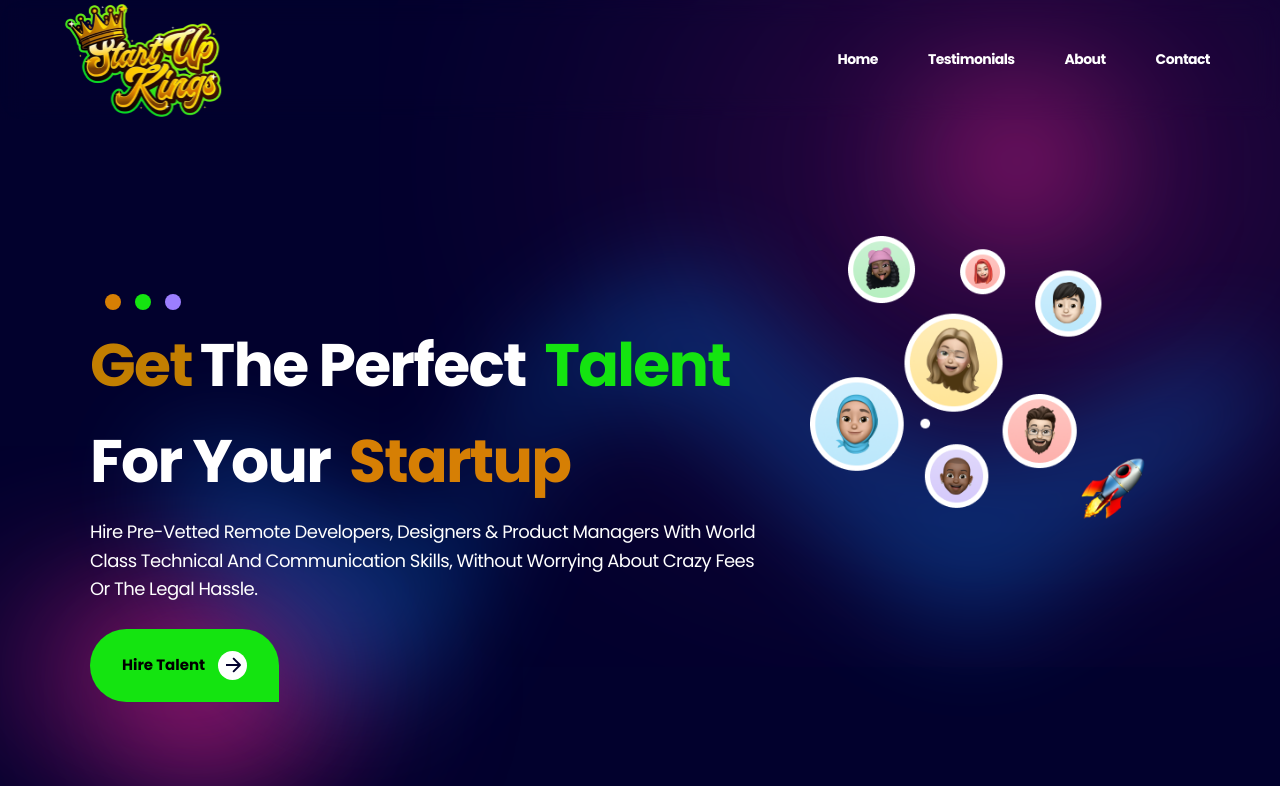
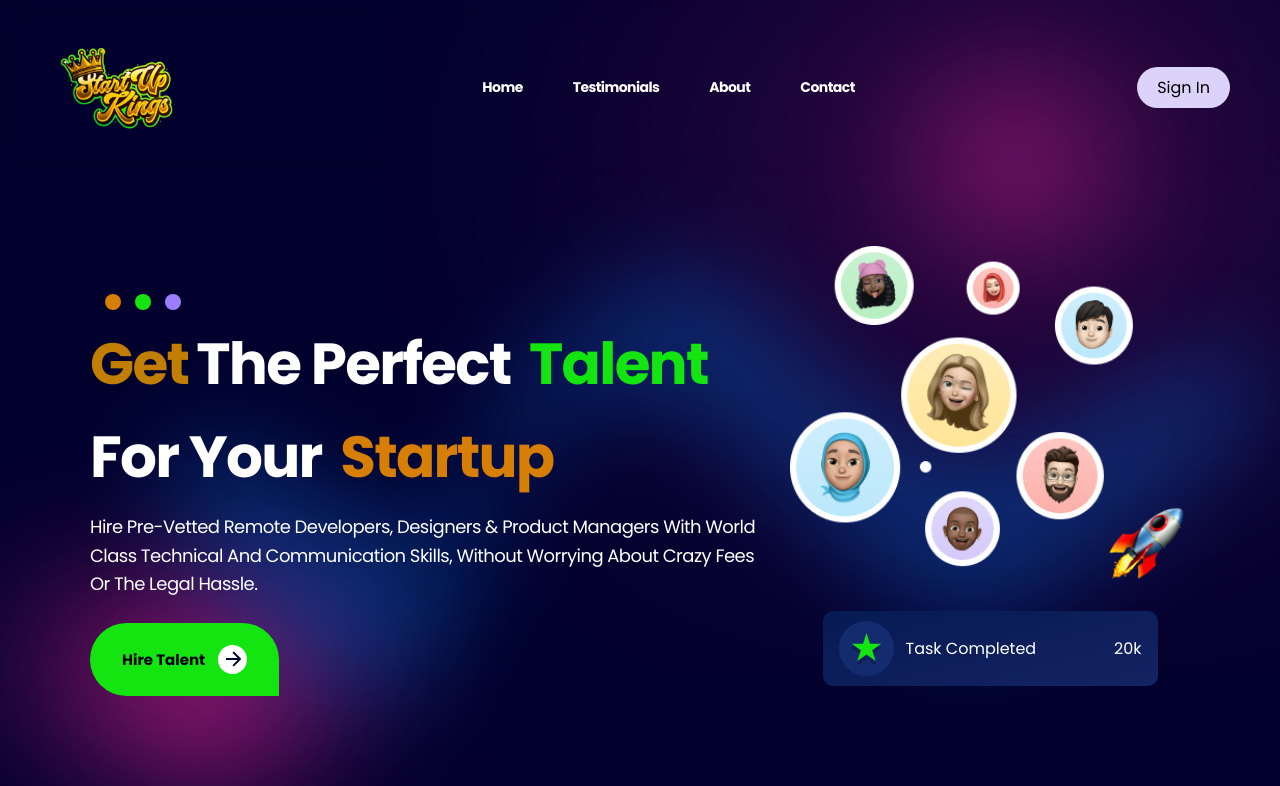
Before and after one commit to YakivBioko/startupkings-frontend, a Next.js app: page / in a window 1280 px wide. Shown: the top 786 px of the page. Built offline with nearby package versions, Linux system fonts and the light colour scheme.

Commit message:
Update header responsive

```diff
--- a/src/components/Footer/Footer.tsx
+++ b/src/components/Footer/Footer.tsx
@@ -12,7 +12,7 @@ import {
 export default function Footer() {
   return (
     <footer className="flex flex-col items-center bg-[#051245] px-10 py-4">
-      <div className="flex w-full flex-row items-center justify-around border-b border-b-[#152b70] pb-2">
+      <div className="flex w-full flex-col items-center justify-around gap-12 border-b border-b-[#152b70] pb-2 md:flex-row">
         <Image
           src="/assets/images/logo.png"
           alt="logo"
--- a/src/components/Header/Header.tsx
+++ b/src/components/Header/Header.tsx
@@ -1,13 +1,15 @@
 "use client";
 
-import { HTMLAttributes } from "react";
+import * as React from "react";
 
 import Image from "next/image";
 import Link from "next/link";
 
 import { clsxm } from "@/helpers";
 import { useScrollCounter } from "@/hooks";
-import { HTMLMotionProps, motion } from "@/libs/framer-motion";
+import { motion } from "@/libs/framer-motion";
+
+import { CloseIcon, HamburgerIcon } from "../Icons";
 
 export interface HeaderProps {
   title?: string;
@@ -17,24 +19,26 @@ export interface HeaderProps {
 
 const headerVariants = {
   open: {
-    height: 120,
+    height: 175,
     transition: { ease: "easeInOut", duration: 0.3 },
   },
   collapsed: {
-    height: 60,
+    height: 145,
     transition: { ease: "easeInOut", duration: 0.3, delayChildren: 0.5 },
   },
 };
 
 export default function Header(props: HeaderProps) {
-  const { title, offsetHeight = 120, showProgressBarOnMobile } = props;
+  const { offsetHeight = 120 } = props;
 
   const reached = useScrollCounter(offsetHeight / 2);
+
+  const [open, setOpen] = React.useState<boolean>(false);
 
   return (
     <motion.header
       className={clsxm(
-        "fixed z-10  flex w-full items-center justify-between border-b py-[45px] pl-[50px] pr-[70px] backdrop-blur-md transition-colors",
+        "fixed z-10 flex w-full flex-wrap items-center justify-between border-b px-8 py-4 backdrop-blur-md transition-colors md:px-[50px] md:py-[45px]",
         reached ? "border-b-[#051245]" : "border-b-transparent"
       )}
       initial="open"
@@ -44,20 +48,57 @@ export default function Header(props: HeaderProps) {
     >
       <Link href="#home">
         <Image
+          className={reached ? "w-[100px]" : "w-[150px]"}
           src="/assets/images/logo.png"
           alt="logo"
-          width={210}
+          width={150}
           height={120}
         />
       </Link>
-      <div className="flex items-center gap-[50px] text-[14px] font-bold leading-[1.437] -tracking-[0.56px] text-white">
-        <Link href="#home">Home</Link>
-        <Link href="#testinominals" scroll={false}>
-          Testimonials
-        </Link>
-        <Link href="#meet-team">About</Link>
-        <Link href="#contact">Contact</Link>
+      <button className="block md:hidden" onClick={() => setOpen(!open)}>
+        {open ? <CloseIcon /> : <HamburgerIcon />}
+      </button>
+      <div
+        className={
+          (open ? "block" : "hidden") +
+          " absolute left-0 top-[145px] w-full bg-[rgb(2,1,45)] px-8 backdrop-blur-md md:static md:flex md:w-auto md:items-center md:bg-transparent md:px-0 md:backdrop-blur-none"
+        }
+      >
+        <ul className="gap-[18px] pt-4 text-[14px] font-bold leading-[1.437] -tracking-[0.56px] text-white backdrop-blur-md md:flex md:justify-between md:pt-0">
+          <li>
+            <Link href="#home" className="block py-2 md:p-4">
+              Home
+            </Link>
+          </li>
+          <li>
+            <Link
+              href="#testinominals"
+              scroll={false}
+              className="block py-2 md:p-4"
+            >
+              Testimonials
+            </Link>
+          </li>
+          <li>
+            <Link href="#meet-team" className="block py-2 md:p-4">
+              About
+            </Link>
+          </li>
+          <li>
+            <Link href="#contact" className="block py-2 md:p-4">
+              Contact
+            </Link>
+          </li>
+          <li className="block py-2 md:hidden md:p-4">
+            <button className="rounded-[40px] bg-[#DCD3FB] px-5 py-2 text-black">
+              Sign In
+            </button>
+          </li>
+        </ul>
       </div>
+      <button className="hidden rounded-[40px] bg-[#DCD3FB] px-5 py-2 text-black md:block">
+        Sign In
+      </button>
     </motion.header>
   );
 }
--- /dev/null
+++ b/src/components/Icons/Close.tsx
@@ -0,0 +1,26 @@
+export default function Close({
+  size = 28,
+  color = "#fff",
+}: {
+  size?: number | string;
+  color?: string;
+}) {
+  return (
+    <svg
+      xmlns="http://www.w3.org/2000/svg"
+      width={size}
+      height={size}
+      fill="none"
+      viewBox="0 0 24 24"
+      stroke="currentColor"
+      aria-hidden="true"
+    >
+      <path
+        strokeLinecap="round"
+        strokeLinejoin="round"
+        strokeWidth="2"
+        d="M6 18L18 6M6 6l12 12"
+      ></path>
+    </svg>
+  );
+}
--- /dev/null
+++ b/src/components/Icons/Hamburger.tsx
@@ -0,0 +1,30 @@
+export default function Hamburger({
+  size = 28,
+  color = "#fff",
+}: {
+  size?: number | string;
+  color?: string;
+}) {
+  return (
+    <svg
+      xmlns="http://www.w3.org/2000/svg"
+      width={size}
+      height={size}
+      viewBox="0 0 28 18"
+      fill="none"
+    >
+      <path
+        d="M1 0C0.723858 0 0.5 0.223858 0.5 0.5C0.5 0.776142 0.723858 1 1 1V0ZM1 1H28V0H1V1Z"
+        fill="white"
+      />
+      <path
+        d="M1 8C0.723858 8 0.5 8.22386 0.5 8.5C0.5 8.77614 0.723858 9 1 9V8ZM1 9H28V8H1V9Z"
+        fill="white"
+      />
+      <path
+        d="M1 17C0.723858 17 0.5 17.2239 0.5 17.5C0.5 17.7761 0.723858 18 1 18V17ZM1 18H28V17H1V18Z"
+        fill="white"
+      />
+    </svg>
+  );
+}
--- /dev/null
+++ b/src/components/Icons/RingStar.tsx
@@ -0,0 +1,60 @@
+export default function RingStar({
+  size = 55,
+}: {
+  size?: number | string;
+  color?: string;
+}) {
+  return (
+    <svg
+      width={size}
+      height={size}
+      xmlns="http://www.w3.org/2000/svg"
+      viewBox="0 0 55 55"
+      fill="none"
+    >
+      <circle cx="27.5" cy="27.5" r="27.5" fill="#152B70" />
+      <g filter="url(#filter0_d_232_647)">
+        <path
+          d="M27.5 12L30.98 22.7102H42.2414L33.1307 29.3295L36.6107 40.0398L27.5 33.4205L18.3893 40.0398L21.8693 29.3295L12.7586 22.7102H24.02L27.5 12Z"
+          fill="#14E410"
+        />
+      </g>
+      <defs>
+        <filter
+          id="filter0_d_232_647"
+          x="12.7587"
+          y="12"
+          width="29.4827"
+          height="32.0396"
+          filterUnits="userSpaceOnUse"
+          colorInterpolationFilters="sRGB"
+        >
+          <feFlood floodOpacity="0" result="BackgroundImageFix" />
+          <feColorMatrix
+            in="SourceAlpha"
+            type="matrix"
+            values="0 0 0 0 0 0 0 0 0 0 0 0 0 0 0 0 0 0 127 0"
+            result="hardAlpha"
+          />
+          <feOffset dy="4" />
+          <feComposite in2="hardAlpha" operator="out" />
+          <feColorMatrix
+            type="matrix"
+            values="0 0 0 0 0 0 0 0 0 0 0 0 0 0 0 0 0 0 0.25 0"
+          />
+          <feBlend
+            mode="normal"
+            in2="BackgroundImageFix"
+            result="effect1_dropShadow_232_647"
+          />
+          <feBlend
+            mode="normal"
+            in="SourceGraphic"
+            in2="effect1_dropShadow_232_647"
+            result="shape"
+          />
+        </filter>
+      </defs>
+    </svg>
+  );
+}
--- a/src/components/Icons/index.ts
+++ b/src/components/Icons/index.ts
@@ -1,10 +1,13 @@
 export { default as BudgetIcon } from "./Budget";
+export { default as CloseIcon } from "./Close";
 export { default as DetailIcon } from "./Detail";
 export { default as DiscordIcon } from "./Discord";
 export { default as FacebookIcon } from "./Facebook";
+export { default as HamburgerIcon } from "./Hamburger";
 export { default as InstagramIcon } from "./Instagram";
 export { default as PhoneIcon } from "./Phone";
 export { default as RightArrowIcon } from "./RightArrow";
+export { default as RingStar } from "./RingStar";
 export { default as SkypeIcon } from "./Skype";
 export { default as TeamIcon } from "./Team";
 export { default as TwitterIcon } from "./Twitter";
--- a/src/views/Home/Hero/Hello.tsx
+++ b/src/views/Home/Hero/Hello.tsx
@@ -40,7 +40,7 @@ const Hello = () => {
   return (
     <>
       <m.div
-        className="mb-[19px] text-6xl font-bold leading-[1.277] -tracking-[1.74px] text-white"
+        className="mb-[19px] min-w-[330px] justify-center text-6xl text-[30px] font-bold leading-[1.277] -tracking-[1.74px] text-white md:justify-start lg:text-[40px] xl:text-[58px]"
         style={{ overflow: "hidden", display: "flex" }}
         variants={container}
         initial="hidden"
@@ -57,7 +57,7 @@ const Hello = () => {
         </m.span>
       </m.div>
       <m.div
-        className="mb-[19px] text-6xl font-bold leading-[1.277] -tracking-[1.74px] text-white"
+        className="mb-[19px] justify-center text-6xl text-[30px] font-bold leading-[1.277] -tracking-[1.74px] text-white md:justify-start lg:text-[40px] xl:text-[58px]"
         style={{ overflow: "hidden", display: "flex" }}
         variants={container}
         initial="hidden"
--- a/src/views/Home/Hero/index.tsx
+++ b/src/views/Home/Hero/index.tsx
@@ -4,11 +4,7 @@ import { HTMLAttributes } from "react";
 
 import Image from "next/image";
 
-import {
-  AnimatedTextWord,
-  opacityVariants,
-  RightArrowIcon,
-} from "@/components";
+import { opacityVariants, RightArrowIcon, RingStar } from "@/components";
 import { m } from "@/libs/framer-motion";
 
 import Circle from "./Circle";
@@ -20,41 +16,50 @@ export default function Hero({
 }: HTMLAttributes<HTMLDivElement>) {
   return (
     <div className={["", className].join(" ")} {...props}>
-      <div className="relative float-right h-[330px] w-[380px] pr-[40px]">
-        <Image
-          src="/assets/images/home/avatars.png"
-          alt="avatars"
-          width={380}
-          height={330}
-        />
-      </div>
-
+      <div className="flex flex-col-reverse items-center justify-between gap-[20px] md:flex-row">
         <div className="mt-[58px] max-w-[670px]">
-        <div className="mb-[17px] flex items-center gap-[14px] pl-[15px]">
+          <div className="mb-[17px] hidden items-center gap-[14px] pl-[15px] md:flex">
             <Circle className="text-[#D67F04]" />
             <Circle className="text-[#14E410]" />
             <Circle className="text-[#9C7EFF]" />
           </div>
           <Hello />
           <m.p
-          className="mb-[25px] mt-[18px] text-[18px] leading-[158.7%] -tracking-[0.54px] text-white"
+            className="mb-[25px] mt-[18px] text-center text-[16px] leading-[158.7%] -tracking-[0.54px] text-white md:text-left md:text-[18px]"
             initial="offscreen"
             whileInView="onscreen"
             viewport={{ once: true, amount: 0.4 }}
             variants={opacityVariants}
           >
             Hire Pre-Vetted Remote Developers, Designers & Product Managers With
-          World Class Technical And Communication Skills, Without Worrying About
-          Crazy Fees Or The Legal Hassle.
+            World Class Technical And Communication Skills, Without Worrying
+            About Crazy Fees Or The Legal Hassle.
           </m.p>
           <a href="#contact">
-          <button className="gap-2.5 rounded-[40px_40px_0_40px] bg-[#14E410] px-[32px] py-[22px] text-[15px] font-bold leading-[1.587] text-black">
+            <button className="mx-auto gap-2.5 rounded-[40px_40px_0_40px] bg-[#14E410] px-[32px] py-[22px] text-[15px] font-bold leading-[1.587] text-black md:mx-0">
               Hire Talent&nbsp;
               <span className="h-[29px] w-[29px] rounded-full bg-white">
                 <RightArrowIcon />
               </span>
             </button>
           </a>
+        </div>
+
+        <div className="w-[400px] min-w-[270px]">
+          <Image
+            src="/assets/images/home/avatars.png"
+            alt="avatars"
+            width={400}
+            height={350}
+          />
+          <div className="mx-auto mt-0 flex max-w-[335px] gap-[12px] rounded-[10px] bg-[linear-gradient(166deg,#061A53_0%,#142363_100%)] px-4 py-2.5 md:mt-5">
+            <RingStar />
+            <div className="flex flex-1 items-center justify-between">
+              <span>Task Completed</span>
+              <span>20k</span>
+            </div>
+          </div>
+        </div>
       </div>
 
       <div className="mt-[92px] flex w-full justify-center">
```
Lines whose indentation alone changed are shown as unchanged.
